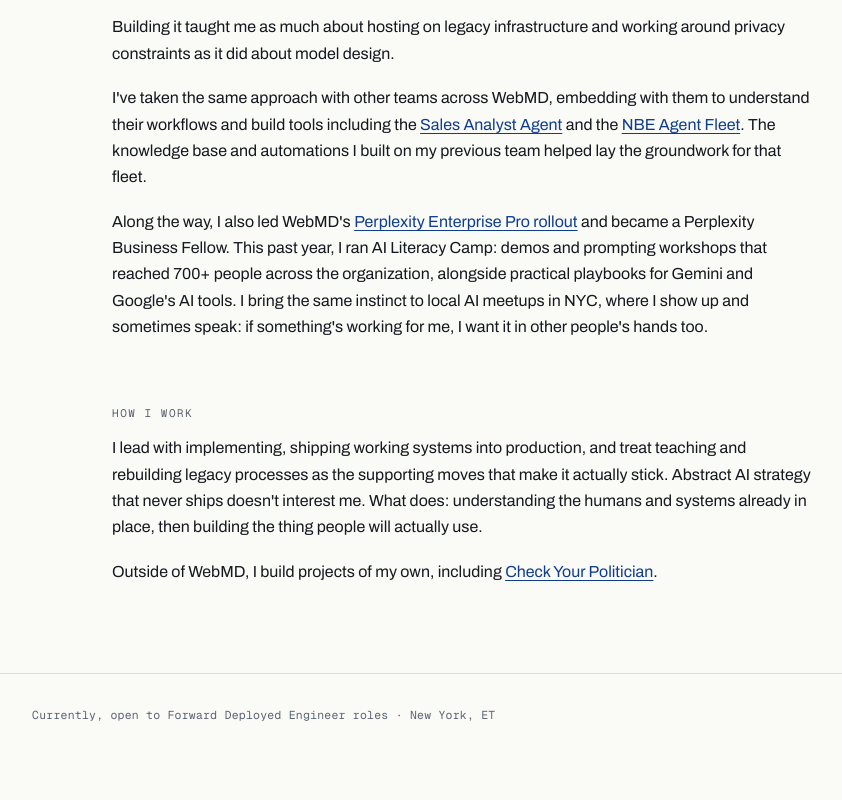
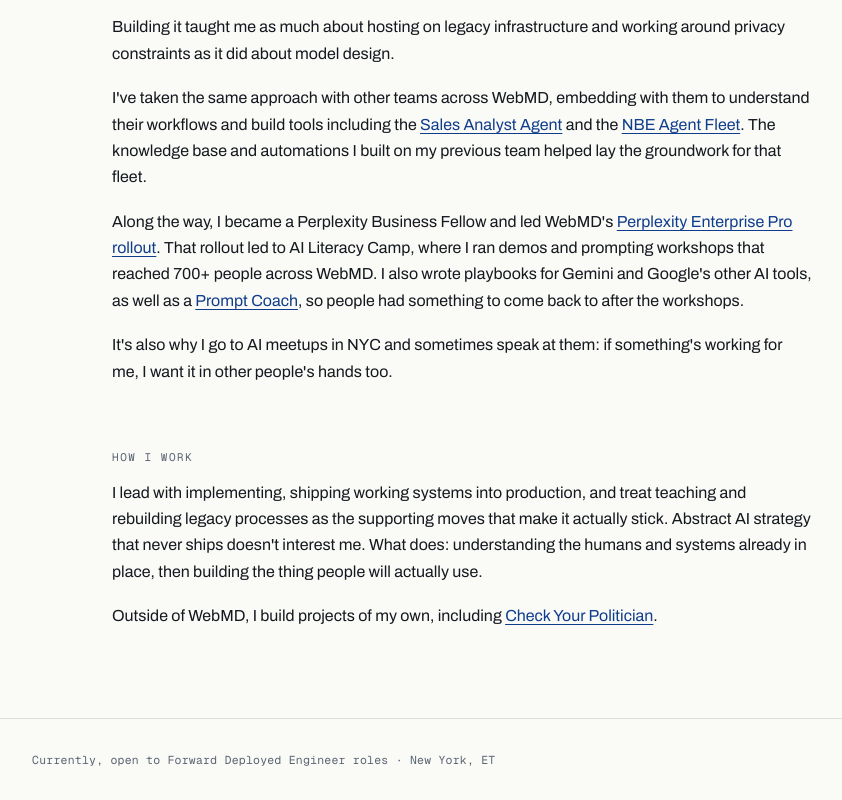
Before and after one commit to akhilvasvani/akhilvasvani.github.io, a plain HTML site: page about/index.html in a window 1280 px wide. Shown: the part 797-1597 px from the top of the page, without its empty margins (16-858 px from the left). Before the commit the page ends 1552 px from the top, so only its background shows below. Drawn offline with Linux system fonts and the light colour scheme.

Commit message:
Rework About paragraph on Perplexity and AI Literacy Camp, link Prompt Coach (#18)
Reorder the Perplexity paragraph on the About page, add the Prompt Coach to the AI Literacy Camp follow-up with a link to its case study, and move the meetups line into its own paragraph.

Co-Authored-By: Claude Sonnet 5.5 <noreply@anthropic.com>
Claude-Session: https://claude.ai/code/session_01QQysiGwKeDBf8BsVbf1mPE

```diff
--- a/about/index.html
+++ b/about/index.html
@@ -38,7 +38,8 @@
     <p>My flagship project is <a href="/work/feedback-intake-manager">FIM, the Feedback Intake Manager</a>. I sat with the content editorial team to understand how they handled client feedback on marked-up proofs, then built a system that reads every comment, suggests which team needs to act, and flags what needs clarification. The goal is to change how a 150-person department across the US and UK handles client feedback. I built it alone in six weeks. I wrote the spec and the rules, AI coding agents did the typing, and nothing merged without passing the full test pipeline.</p>
     <p>Building it taught me as much about hosting on legacy infrastructure and working around privacy constraints as it did about model design.</p>
     <p>I've taken the same approach with other teams across WebMD, embedding with them to understand their workflows and build tools including the <a href="/work/sales-analyst-agent">Sales Analyst Agent</a> and the <a href="/work/nbe-agent-fleet">NBE Agent Fleet</a>. The knowledge base and automations I built on my previous team helped lay the groundwork for that fleet.</p>
-    <p>Along the way, I also led WebMD's <a href="/work/perplexity">Perplexity Enterprise Pro rollout</a> and became a Perplexity Business Fellow. This past year, I ran AI Literacy Camp: demos and prompting workshops that reached 700+ people across the organization, alongside practical playbooks for Gemini and Google's AI tools. I bring the same instinct to local AI meetups in NYC, where I show up and sometimes speak: if something's working for me, I want it in other people's hands too.</p>
+    <p>Along the way, I became a Perplexity Business Fellow and led WebMD's <a href="/work/perplexity">Perplexity Enterprise Pro rollout</a>. That rollout led to AI Literacy Camp, where I ran demos and prompting workshops that reached 700+ people across WebMD. I also wrote playbooks for Gemini and Google's other AI tools, as well as a <a href="/work/prompt-coach">Prompt Coach</a>, so people had something to come back to after the workshops.</p>
+    <p>It's also why I go to AI meetups in NYC and sometimes speak at them: if something's working for me, I want it in other people's hands too.</p>
   </div>
 </section>
 
```
